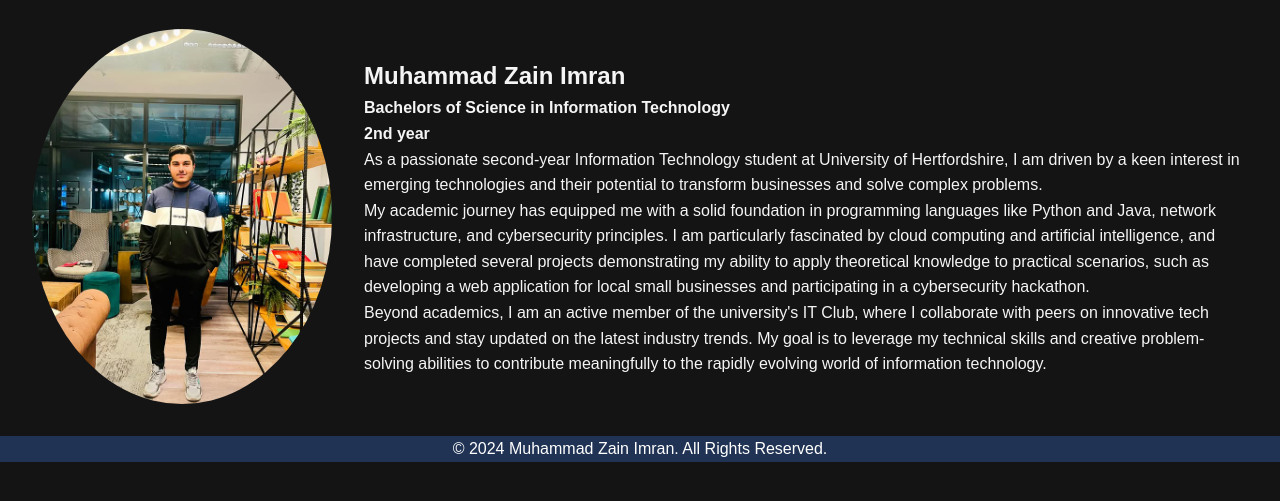
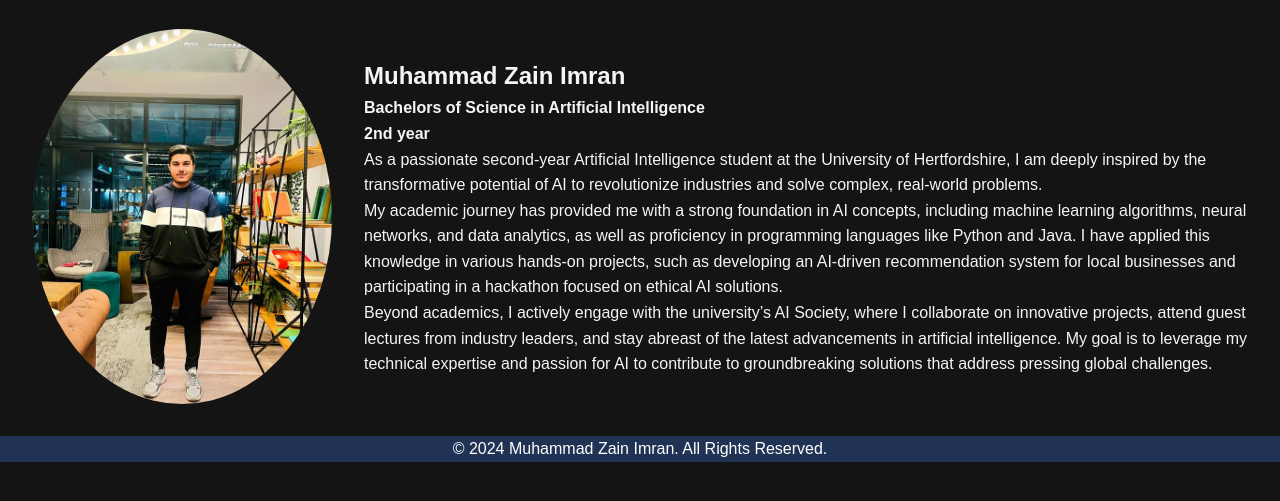
Before and after one commit to MuhammadZain2003/portfolio, a plain HTML site: page index.html in a window 1280 px wide. Shown: the part 161-662 px from the top of the page. Drawn offline with Linux system fonts and the light colour scheme; a script that the page names is missing.

Commit message:
resolved wrong field

```diff
--- a/index.html
+++ b/index.html
@@ -25,12 +25,12 @@
                 <img src="assets/images/mypic.jpg" alt="Professional headshot" class="profile-image">
                 <div class="profile-details">
                     <h2>Muhammad Zain Imran</h2>
-                    <b>Bachelors of Science in Information Technology</b>
+                    <b>Bachelors of Science in Artificial Intelligence</b>
                     <br/>
                     <b>2nd year</b>
-                    <p>As a passionate second-year Information Technology student at University of Hertfordshire, I am driven by a keen interest in emerging technologies and their potential to transform businesses and solve complex problems. </p>
-                    <p>My academic journey has equipped me with a solid foundation in programming languages like Python and Java, network infrastructure, and cybersecurity principles. I am particularly fascinated by cloud computing and artificial intelligence, and have completed several projects demonstrating my ability to apply theoretical knowledge to practical scenarios, such as developing a web application for local small businesses and participating in a cybersecurity hackathon. </p>
-                    <p>Beyond academics, I am an active member of the university's IT Club, where I collaborate with peers on innovative tech projects and stay updated on the latest industry trends. My goal is to leverage my technical skills and creative problem-solving abilities to contribute meaningfully to the rapidly evolving world of information technology.</p>
+                    <p>As a passionate second-year Artificial Intelligence student at the University of Hertfordshire, I am deeply inspired by the transformative potential of AI to revolutionize industries and solve complex, real-world problems.</p>
+                    <p>My academic journey has provided me with a strong foundation in AI concepts, including machine learning algorithms, neural networks, and data analytics, as well as proficiency in programming languages like Python and Java. I have applied this knowledge in various hands-on projects, such as developing an AI-driven recommendation system for local businesses and participating in a hackathon focused on ethical AI solutions.</p>
+                    <p>Beyond academics, I actively engage with the university’s AI Society, where I collaborate on innovative projects, attend guest lectures from industry leaders, and stay abreast of the latest advancements in artificial intelligence. My goal is to leverage my technical expertise and passion for AI to contribute to groundbreaking solutions that address pressing global challenges.</p>
                 </div>
             </div>
         </section>
```
Also changed, not shown: interests.html (+2 -2 lines).
